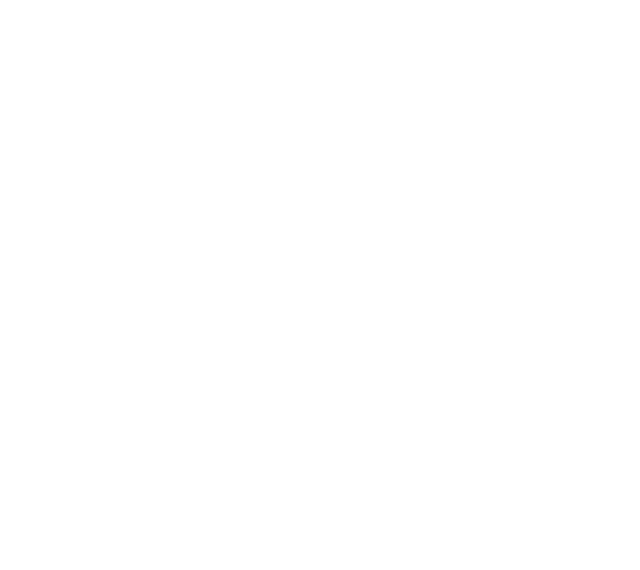
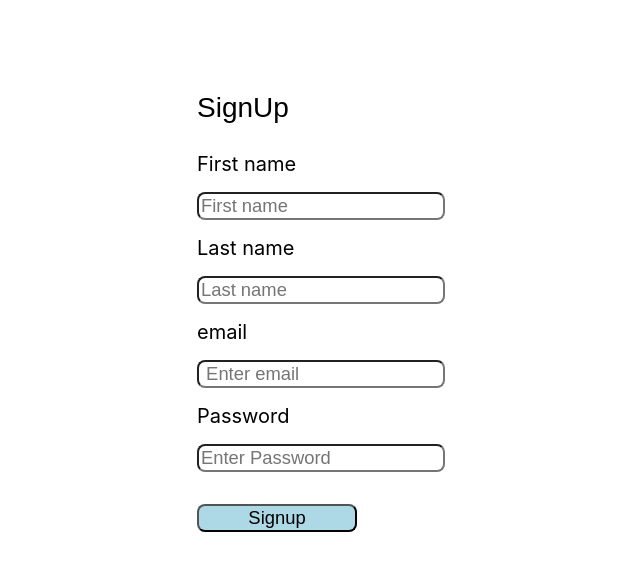
Before and after one commit to 123bhanu456/ecom, a React (Create React App) app: page /Signup in a window 1280 px wide. Before the commit this address had no page. Shown: the top 570 px of the page, without its empty margins (319-959 px from the left). Built offline with nearby package versions, Linux system fonts and the light colour scheme.

Commit message:
feat :Login and Signup

```diff
--- a/src/App.js
+++ b/src/App.js
@@ -6,6 +6,8 @@
 import { Women } from './containers/Women';
 import { Men } from './containers/Men';
 import { Kids } from './containers/Kids';
+import { Signup } from './components/Signup';
+import { Login } from './components/Login';
 function App() {
   return (
        <Routes>
@@ -19,6 +21,10 @@
         </Route>
         <Route path='/Mycart' element={<Mycart/>}>
         </Route>
+        <Route path='/Signup' element={<Signup/>}>
+        </Route>
+        <Route path='/login' element={<Login/>}>
+        </Route>
        </Routes>
 
 
--- /dev/null
+++ b/src/components/Login.css
@@ -0,0 +1,29 @@
+.container{
+    display: flex;
+    justify-content: center;
+    margin-top: 4rem;
+}
+.indiv{
+    display: flex;
+    flex-direction: column;
+    margin-top:1rem;
+}
+.inp{
+    margin-top: 1rem;
+    border-radius: 0.5rem;
+    font-size: 1.15rem;
+    width:15rem;
+
+}
+.lab{
+    font-size: 1.25rem;
+}
+
+.btn{
+    background-color:lightblue;
+    width:10rem;
+    border-radius: 0.5rem;
+}
+.col{
+    color: black;
+}
--- /dev/null
+++ b/src/components/Login.jsx
@@ -0,0 +1,74 @@
+import React, { useState } from 'react';
+import { Link } from 'react-router-dom';
+import './Login.css';
+function Login(){
+    const [email,setemail]=useState("");
+    const [password,setpswd]=useState("");
+
+    function handlesub(e){
+        e.preventDefault();
+        fetch("http://localhost:5000/login",{
+        method:"POST",
+        crossDomain:true,
+        headers:{
+           "content-Type":"application/json",
+           Accept:"application/json",
+           "Access-Control-Allow-Origin":"*",
+        },
+        body:JSON.stringify({
+            email,password,
+        })
+      }).then((res)=>res.json())
+      .then((data)=>{
+        console.log(data,"userlogged");
+        if(data.status==="ok")
+        alert("login sucessful");
+        window.localStorage.setItem("token",data.data);
+        window.location.href="./";
+      });
+
+    }
+    return(
+
+       <div className='container'>
+        <div className='condiv'>
+        <h3>Login</h3>
+        <form onSubmit={handlesub}>
+
+            <div className='indiv'>
+            <label className='lab'>email</label>
+            <input
+            type="email"
+            className='inp'
+            placeholder=' Enter email'
+            onChange={(e)=>setemail(e.target.value)}/>
+            </div>
+
+
+            <div className='indiv'>
+            <label className='lab'>Password</label>
+            <input
+            type="password"
+            className='inp'
+            placeholder='Enter Password'
+            onChange={(e)=>setpswd(e.target.value)}/>
+            </div>
+
+            <div className='indiv'>
+             <input type="submit" value="Login" className='btn inp' />
+            </div>
+
+            <div className='indiv'>
+               <Link to="/SignUp" className='col'>SignUp</Link>
+            </div>
+
+        </form>
+        </div>
+
+       </div>
+
+
+    )
+}
+
+export {Login}
--- /dev/null
+++ b/src/components/Signup.css
@@ -0,0 +1,26 @@
+.container{
+    display: flex;
+    justify-content: center;
+    margin-top: 4rem;
+}
+.indiv{
+    display: flex;
+    flex-direction: column;
+    margin-top:1rem;
+}
+.inp{
+    margin-top: 1rem;
+    border-radius: 0.5rem;
+    font-size: 1.15rem;
+    width:15rem;
+
+}
+.lab{
+    font-size: 1.25rem;
+}
+
+.btn{
+    background-color:lightblue;
+    width:10rem;
+    border-radius: 0.5rem;
+}
--- /dev/null
+++ b/src/components/Signup.jsx
@@ -0,0 +1,87 @@
+import React, { useState } from 'react';
+import './Signup.css';
+function Signup(){
+    const [fname,setfname]=useState("");
+    const [lname,setlname]=useState("");
+    const [email,setemail]=useState("");
+    const [password,setpswd]=useState("");
+
+    function handlesub(e){
+      e.preventDefault();
+      fetch("http://localhost:5000/register",{
+        method:"POST",
+        crossDomain:true,
+        headers:{
+           "content-Type":"application/json",
+           Accept:"application/json",
+           "Access-Control-Allow-Origin":"*",
+        },
+        body:JSON.stringify({
+            fname,lname,email,password,
+        })
+      }).then((res)=>res.json())
+      .then((data)=>{
+        console.log(data,"userregisterd")
+      });
+
+
+    }
+    return(
+
+       <div className='container'>
+        <div className='condiv'>
+        <h3>SignUp </h3>
+        <form onSubmit={handlesub}>
+            <div className='indiv'>
+            <label className='lab' >First name</label>
+            <input
+            type="text"
+            className='inp'
+            placeholder='First name'
+            onChange={(e)=>setfname(e.target.value)}/>
+            </div>
+
+
+            <div className='indiv'>
+            <label className='lab'>Last name</label>
+            <input
+            type="text"
+            className='inp'
+            placeholder='Last name'
+            onChange={(e)=>setlname(e.target.value)}/>
+            </div>
+
+
+            <div className='indiv'>
+            <label className='lab'>email</label>
+            <input
+            type="email"
+            className='inp'
+            placeholder=' Enter email'
+            onChange={(e)=>setemail(e.target.value)}/>
+            </div>
+
+
+            <div className='indiv'>
+            <label className='lab'>Password</label>
+            <input
+            type="password"
+            className='inp'
+            placeholder='Enter Password'
+            onChange={(e)=>setpswd(e.target.value)}/>
+            </div>
+
+            <div className='indiv'>
+             <input type="submit" value="Signup" className='btn inp' />
+            </div>
+
+        </form>
+        </div>
+
+       </div>
+
+
+    )
+}
+
+export {Signup}
--- a/src/containers/Home.jsx
+++ b/src/containers/Home.jsx
@@ -1,10 +1,35 @@
-import React from 'react'
+import React, { useEffect, useState } from 'react'
 import { Nav } from '../navbar/Nav'
 import  './HomeStyles.css'
 import home1 from './images/home1.png';
 import { Footer } from '../components/Footer'
 
+
+
+
 function Home(){
+  const [user,setuser]=useState([]);
+
+  useEffect(()=>{
+ fetch("http://localhost:5000/userDetails",{
+      method:"POST",
+      crossDomain:true,
+      headers:{
+         "content-Type":"application/json",
+         Accept:"application/json",
+         "Access-Control-Allow-Origin":"*",
+      },
+      body:JSON.stringify({
+          token:window.localStorage.getItem("token"),
+      })
+    }).then((res)=>res.json())
+    .then((data)=>{
+      console.log(data,"userData");
+      setuser(data.data);
+    });
+  },[]);
+
+
   return (
     <div>
           <Nav/>
```
Also changed, not shown: package.json (+9 -1 lines), src/Backend/UserDetails.js (added, +16 -0 lines), src/Backend/app.js (added, +91 -0 lines), src/Backend/connection/connect.js (added, +14 -0 lines), 2 other files (tests, documents, lock files or other folders).
